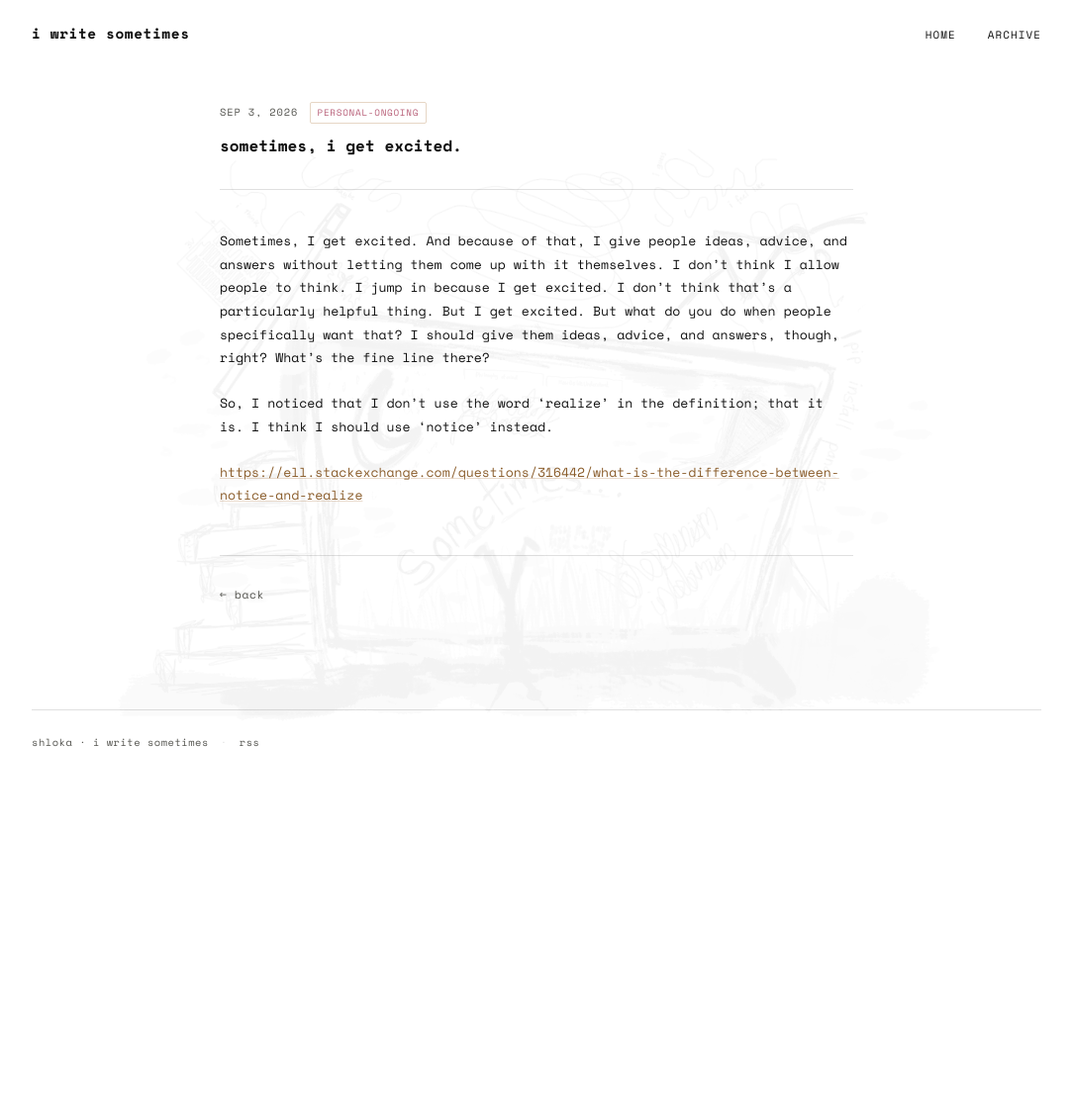
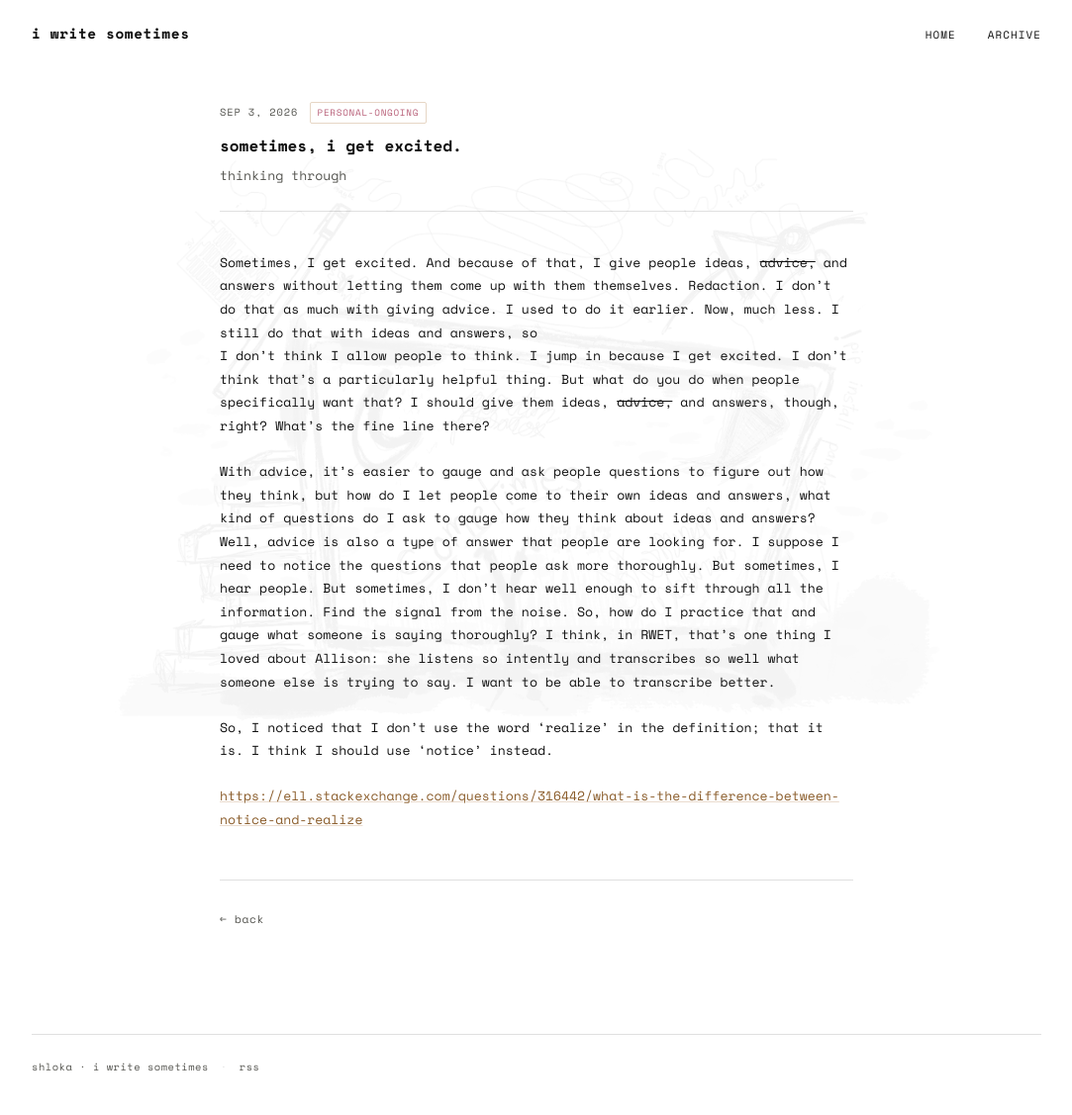
Before and after one commit to shlokamohanty/i-write-sometimes, a Jekyll site: the page built from _posts/2026-09-03-excited.md, in a window 1280 px wide. Shown: the whole page at 99% size, without its empty margins (98-1181 px from the left). Built offline with Jekyll 4.4.1, drawn with Linux system fonts in a browser that asks for light colours; some web fonts are replaced; before the commit the page ends 900 px from its top, so only the background shows below that.

Commit message:
bbkhkb
jkbjbjkbj

```diff
--- a/_posts/2026-09-03-excited.md
+++ b/_posts/2026-09-03-excited.md
@@ -1,12 +1,15 @@
 ---
 layout: post
 title: "sometimes, i get excited."
-subtitle: ""
+subtitle: "thinking through"
 date: 2026-09-03
 tags: personal-ongoing
 ---
 
-Sometimes, I get excited. And because of that, I give people ideas, advice, and answers without letting them come up with it themselves. I don’t think I allow people to think. I jump in because I get excited. I don't think that's a particularly helpful thing. But I get excited. But what do you do when people specifically want that? I should give them ideas, advice, and answers, though, right? What’s the fine line there?
+Sometimes, I get excited. And because of that, I give people ideas, ~~advice,~~ and answers without letting them come up with them themselves. Redaction. I don’t do that as much with giving advice. I used to do it earlier. Now, much less. I still do that with ideas and answers, so
+I don’t think I allow people to think. I jump in because I get excited. I don’t think that’s a particularly helpful thing. But what do you do when people specifically want that? I should give them ideas, ~~advice,~~ and answers, though, right? What’s the fine line there?
+
+With advice, it’s easier to gauge and ask people questions to figure out how they think, but how do I let people come to their own ideas and answers, what kind of questions do I ask to gauge how they think about ideas and answers? Well, advice is also a type of answer that people are looking for. I suppose I need to notice the questions that people ask more thoroughly. But sometimes, I hear people. But sometimes, I don’t hear well enough to sift through all the information. Find the signal from the noise. So, how do I practice that and gauge what someone is saying thoroughly? I think, in RWET, that’s one thing I loved about Allison: she listens so intently and transcribes so well what someone else is trying to say. I want to be able to transcribe better.
 
 So, I noticed that I don't use the word 'realize' in the definition; that it is. I think I should use 'notice' instead.
 
```
Also changed, not shown: _posts/.obsidian/workspace.json (+7 -7 lines).
